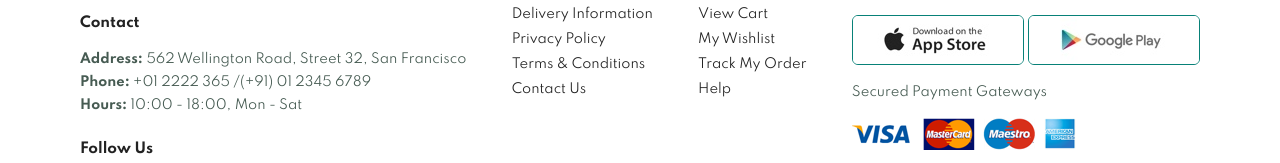
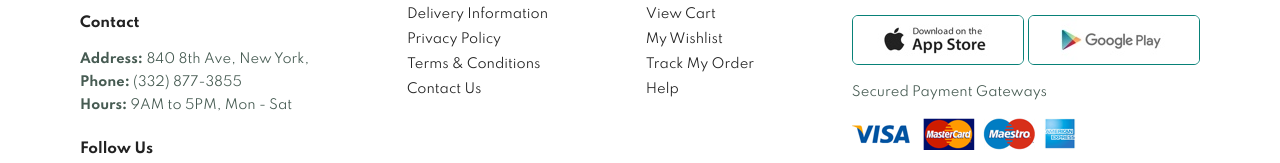
Before and after one commit to MattLantin/project_3, a plain HTML site: page sproduct.html in a window 1280 px wide. Shown: the part 1687-1850 px from the top of the page. Drawn offline with Linux system fonts and the light colour scheme.

Commit message:
changed address

```diff
--- a/sproduct.html
+++ b/sproduct.html
@@ -158,9 +158,9 @@
         <div class="col">
             <img class="logo" src="img/logo.png" alt="">
             <h4>Contact</h4>
-            <p><strong>Address: </strong> 562 Wellington Road, Street 32, San Francisco</p>
-            <p><strong>Phone:</strong> +01 2222 365 /(+91) 01 2345 6789</p>
-            <p><strong>Hours:</strong> 10:00 - 18:00, Mon - Sat</p>
+            <p><strong>Address: </strong> 840 8th Ave, New York,</p>
+            <p><strong>Phone:</strong> (332) 877-3855</p>
+            <p><strong>Hours:</strong> 9AM to 5PM, Mon - Sat</p>
             <div class="follow">
                 <h4>Follow Us</h4>
                 <div class="icon">
```
